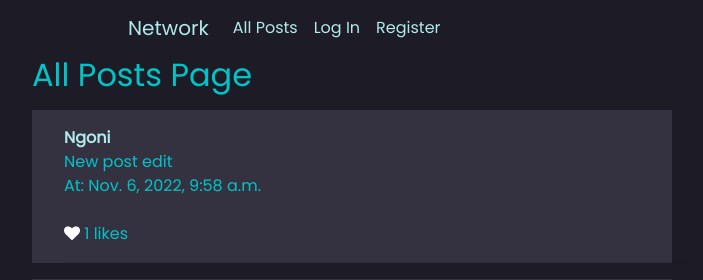
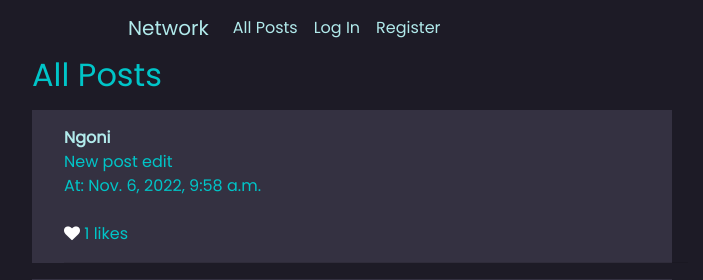
Before and after one commit to iamenochchirima/Network, a Django app: page / in a window 1280 px wide. Shown: the top 280 px of the page, without its empty margins (288-991 px from the left). Run offline with Django 3.2, Linux system fonts and the light colour scheme; data comes from the database, SQL or seed files in the repository; both versions use the stored data as it was after the commit; some libraries are stand-ins or nearby versions.

Commit message:
Added a few final touches

```diff
--- a/project4/network/templates/network/index.html
+++ b/project4/network/templates/network/index.html
@@ -2,7 +2,7 @@
 {% load static %}
 
 {% block body %}
-<h2>All Posts Page</h2>
+<h2>All Posts</h2>
     {% for post in post %}
     <div class="post_item index_post" value="{{post.id}}">
         <div class="container">
--- a/project4/network/templates/network/layout.html
+++ b/project4/network/templates/network/layout.html
@@ -32,10 +32,10 @@
                             <a class="nav-link" href="{% url 'following' %}">Following</a>
                         </li>
                         <li class="nav-item">
+                            <a class="nav-link" href="{% url 'create_post' %}">Create Post</a>
+                        </li>
+                        <li class="nav-item logout">
                             <a class="nav-link" href="{% url 'logout' %}">Log Out</a>
-                        </li>
-                        <li class="nav-item">
-                            <a class="nav-link" href="{% url 'create_post' %}">Create Post</a>
                         </li>
                     {% else %}
                         <li class="nav-item">
```
Also changed, not shown: project4/db.sqlite3, project4/network/templates/network/create_post.html (indentation only).
